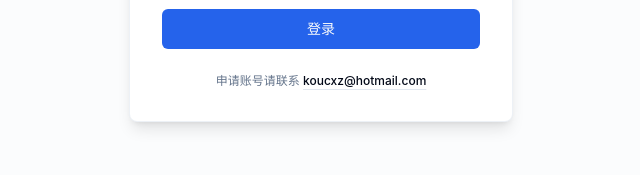
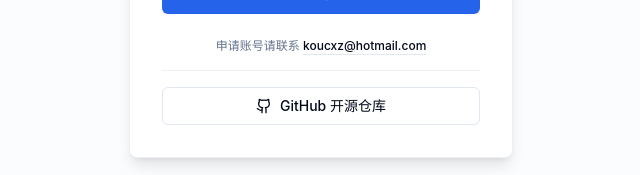
Before and after one commit to koucxz/video-note, a React (Vite) app in the folder frontend/: page / in a window 1280 px wide. Shown: the part 511-686 px from the top of the page, without its empty margins (319-959 px from the left). Built offline with nearby package versions, Linux system fonts and the light colour scheme; no server answers.

Commit message:
feat: 顶栏、页脚与登录页增加 GitHub 仓库入口

```diff
--- a/frontend/src/App.jsx
+++ b/frontend/src/App.jsx
@@ -3,8 +3,9 @@ import { BrowserRouter, Routes, Route } from "react-router-dom"
 import { LangProvider } from "./context/LangContext"
 import { ToastProvider, useToast } from "./context/ToastContext"
 import { setToastHandler, getAuthConfig, getToken } from "./api/client"
+import { Github } from "lucide-react"
 import ErrorBoundary from "./components/ErrorBoundary"
-import Header from "./components/Header"
+import Header, { GITHUB_URL } from "./components/Header"
 import LoginPage from "./pages/LoginPage"
 import UploadPage from "./pages/UploadPage"
 import HistoryPage from "./pages/HistoryPage"
@@ -54,6 +55,20 @@ function MainShell() {
           </ErrorBoundary>
         </div>
       </main>
+      <footer className="border-t border-border/60">
+        <div className="mx-auto flex w-full max-w-7xl flex-col items-center justify-between gap-2 px-4 py-4 text-xs text-muted-foreground sm:flex-row sm:px-6 lg:px-8">
+          <span>VideoNote · AI 视频笔记生成器</span>
+          <a
+            href={GITHUB_URL}
+            target="_blank"
+            rel="noreferrer"
+            className="inline-flex items-center gap-1.5 rounded-md border border-border px-2.5 py-1 font-medium text-foreground transition-colors hover:border-primary/40 hover:bg-accent hover:text-primary"
+          >
+            <Github className="h-3.5 w-3.5" />
+            GitHub 开源仓库
+          </a>
+        </div>
+      </footer>
     </div>
   )
 }
--- a/frontend/src/components/Header.jsx
+++ b/frontend/src/components/Header.jsx
@@ -1,9 +1,12 @@
 import { Link, useLocation } from "react-router-dom"
 import { useLang } from "../context/LangContext"
-import { History, Upload, Sparkles, Settings, Globe, Folder, BookOpen, LogOut } from "lucide-react"
+import { History, Upload, Sparkles, Settings, Globe, Folder, BookOpen, LogOut, Github } from "lucide-react"
 import { Button } from "./ui/button"
 import { Tooltip, TooltipContent, TooltipProvider, TooltipTrigger } from "./ui/tooltip"
 import { clearAuthToken, getToken } from "../api/client"
+
+// 项目仓库地址：顶栏和页脚共用
+export const GITHUB_URL = "https://github.com/koucxz/video-note"
 
 function Header() {
   const location = useLocation()
@@ -52,6 +55,23 @@ function Header() {
           <div className="ml-auto flex shrink-0 items-center gap-1 pl-2">
             <Tooltip>
               <TooltipTrigger asChild>
+                <Button variant="outline" size="sm" asChild>
+                  <a
+                    href={GITHUB_URL}
+                    target="_blank"
+                    rel="noreferrer"
+                    className="inline-flex shrink-0 items-center gap-2"
+                  >
+                    <Github className="h-4 w-4" />
+                    <span className="hidden sm:inline">GitHub</span>
+                  </a>
+                </Button>
+              </TooltipTrigger>
+              <TooltipContent side="bottom"><p>{t('header.githubTip')}</p></TooltipContent>
+            </Tooltip>
+
+            <Tooltip>
+              <TooltipTrigger asChild>
                 <Button variant="ghost" size="sm" onClick={toggleLang} className="inline-flex items-center gap-1">
                   <Globe className="h-4 w-4" />
                   <span className="hidden sm:inline">{t('header.switchLang')}</span>
--- a/frontend/src/i18n/en.json
+++ b/frontend/src/i18n/en.json
@@ -45,7 +45,8 @@
     "noteQA": "Note Q&A",
     "settings": "Settings",
     "switchLang": "中",
-    "switchLangTip": "切换到中文"
+    "switchLangTip": "切换到中文",
+    "githubTip": "View the source on GitHub — stars welcome"
   },
   "upload": {
     "title": "Upload Video",
--- a/frontend/src/i18n/zh.json
+++ b/frontend/src/i18n/zh.json
@@ -45,7 +45,8 @@
     "noteQA": "笔记问答",
     "settings": "设置",
     "switchLang": "EN",
-    "switchLangTip": "Switch to English"
+    "switchLangTip": "Switch to English",
+    "githubTip": "在 GitHub 上查看源码，欢迎 Star"
   },
   "upload": {
     "title": "上传新视频",
--- a/frontend/src/pages/LoginPage.jsx
+++ b/frontend/src/pages/LoginPage.jsx
@@ -1,6 +1,7 @@
 import { useState } from 'react'
-import { Video, Lock, Mail, Loader2, AlertCircle } from 'lucide-react'
+import { Video, Lock, Mail, Loader2, AlertCircle, Github } from 'lucide-react'
 import { login, setAuthToken } from '../api/client'
+import { GITHUB_URL } from '../components/Header'
 import { Button } from "@/components/ui/button"
 import { Input } from "@/components/ui/input"
 import { Label } from "@/components/ui/label"
@@ -102,6 +103,18 @@ export default function LoginPage({ onSuccess }) {
               koucxz@hotmail.com
             </a>
           </p>
+
+          <div className="mt-4 border-t border-border/60 pt-4">
+            <a
+              href={GITHUB_URL}
+              target="_blank"
+              rel="noreferrer"
+              className="flex w-full items-center justify-center gap-2 rounded-md border border-border px-3 py-2 text-sm font-medium text-foreground transition-colors hover:border-primary/40 hover:bg-accent hover:text-primary"
+            >
+              <Github className="h-4 w-4" />
+              GitHub 开源仓库
+            </a>
+          </div>
         </CardContent>
       </Card>
     </div>
```
Also changed, not shown: 1 other file (tests, documents, lock files or other folders).
